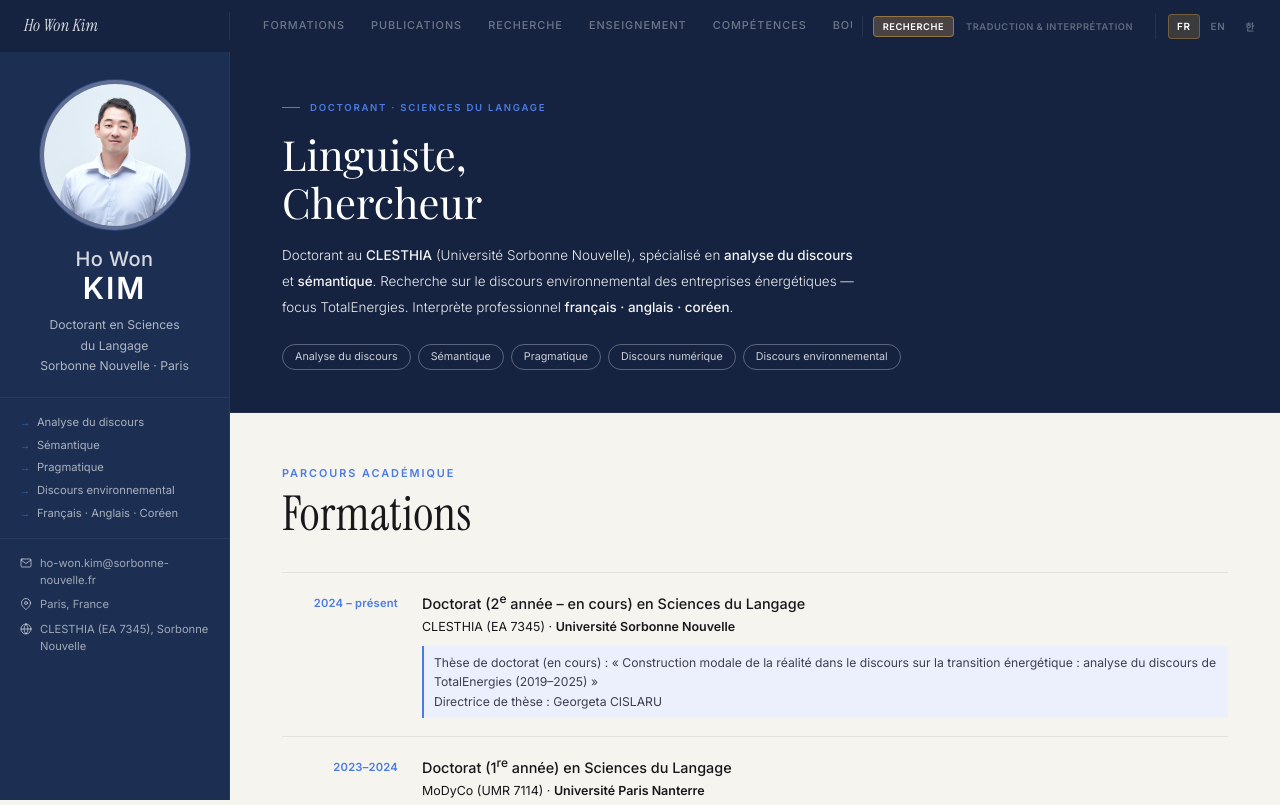
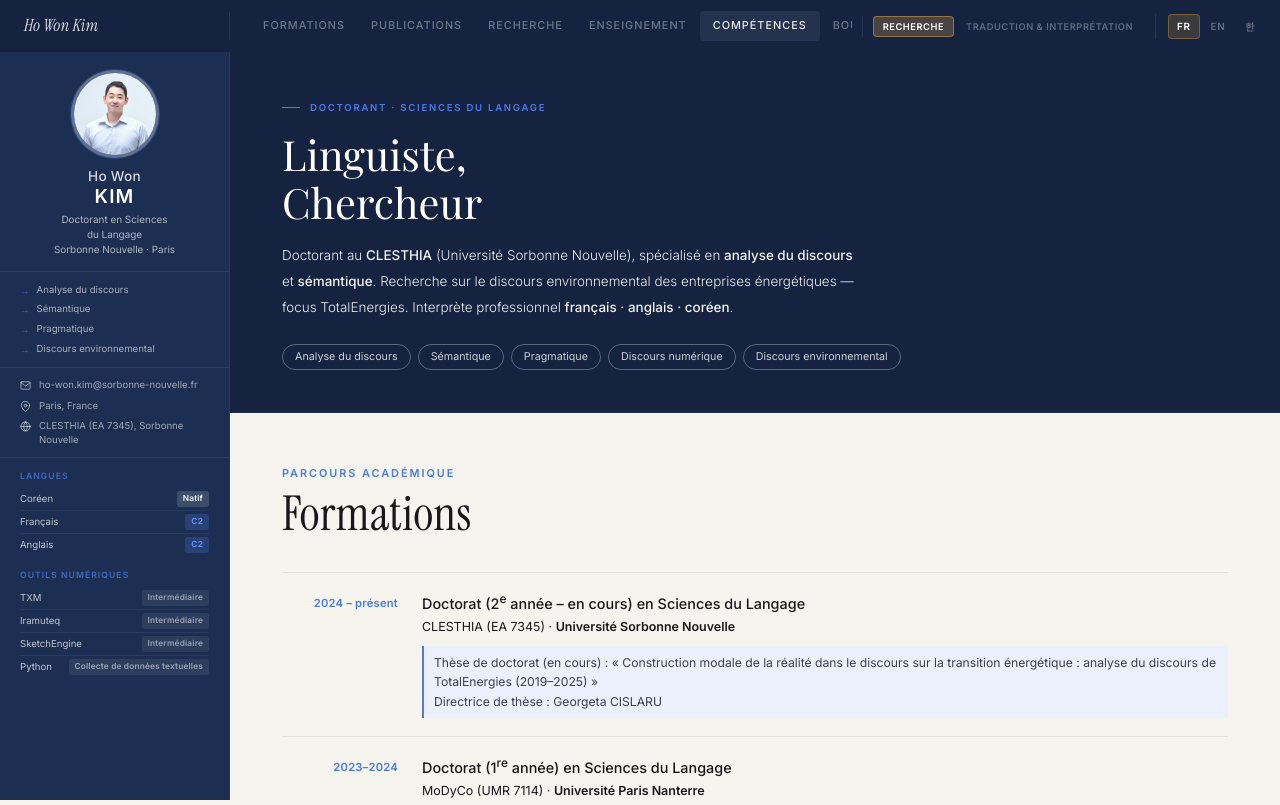
Before and after one commit to ho-won-kim/ho-won-kim.github.io, a plain HTML site: page index.html in a window 1280 px wide. Shown: the top 805 px of the page. Drawn offline with nearby package versions, Linux system fonts and the light colour scheme; a web font is replaced by a local one.

Commit message:
Move skills to sidebar; compress sidebar with clamp(); fallback to main on mobile

```diff
--- a/index.html
+++ b/index.html
@@ -151,15 +151,15 @@
       position: sticky;
       top: var(--topnav-h);
       height: calc(100vh - var(--topnav-h));
-      overflow-y: auto;
+      overflow: hidden;
       background: var(--navy-2);
       display: flex;
       flex-direction: column;
       border-right: 1px solid rgba(255,255,255,0.05);
     }
-    .sidebar::-webkit-scrollbar { width: 0; }
     .sb-photo-wrap {
-      padding: 28px 24px 20px;
+      padding: clamp(12px,2.2vh,28px) 20px clamp(8px,1.8vh,20px);
+      flex-shrink: 0;
       display: flex;
       flex-direction: column;
       align-items: center;
@@ -167,14 +167,14 @@
       border-bottom: 1px solid rgba(255,255,255,0.06);
     }
     .sb-photo {
-      width: 150px; height: 150px;
+      width: clamp(72px,11vh,130px); height: clamp(72px,11vh,130px);
       border-radius: 50%;
-      border: 4px solid rgba(255,255,255,0.28);
-      margin-bottom: 18px;
+      border: 3px solid rgba(255,255,255,0.28);
+      margin-bottom: clamp(8px,1.4vh,18px);
       background: var(--navy-3);
       display: flex; align-items: center; justify-content: center;
       font-family: 'Instrument Serif', serif;
-      font-size: 2.5rem;
+      font-size: clamp(1.5rem,4vh,2.5rem);
       color: rgba(255,255,255,0.4);
       overflow: hidden;
       box-shadow: 0 0 0 1px rgba(75,123,229,0.25);
@@ -182,36 +182,81 @@
     .sb-photo img { width: 100%; height: 100%; object-fit: cover; object-position: center top; display: block; }
     .sb-name {
       font-family: 'Inter', sans-serif;
-      font-size: 1.25rem;
+      font-size: clamp(0.85rem,1.6vh,1.25rem);
       font-style: normal;
       font-weight: 500;
       color: rgba(255,255,255,0.82);
       line-height: 1.1;
-      margin-bottom: 10px;
+      margin-bottom: clamp(4px,0.8vh,10px);
       letter-spacing: 0.02em;
     }
-    .sb-name em { font-style: normal; font-weight: 800; font-size: 1.9rem; color: #fff; letter-spacing: 0.06em; display: block; margin-top: 3px; text-transform: uppercase; line-height: 1.05; }
-    .sb-role { font-size: 0.76rem; font-weight: 400; color: rgba(255,255,255,0.65); line-height: 1.7; }
+    .sb-name em { font-style: normal; font-weight: 800; font-size: clamp(1.1rem,2.4vh,1.9rem); color: #fff; letter-spacing: 0.06em; display: block; margin-top: 2px; text-transform: uppercase; line-height: 1.05; }
+    .sb-role { font-size: clamp(0.62rem,1.1vh,0.76rem); font-weight: 400; color: rgba(255,255,255,0.65); line-height: 1.5; }
     .sb-tags {
-      padding: 16px 20px;
+      padding: clamp(8px,1.3vh,16px) 20px;
+      flex-shrink: 0;
       border-bottom: 1px solid rgba(255,255,255,0.06);
-      display: flex; flex-direction: column; gap: 6px;
+      display: flex; flex-direction: column; gap: clamp(3px,0.6vh,6px);
     }
     .sb-tag {
-      font-size: 0.7rem;
+      font-size: clamp(0.6rem,1.05vh,0.7rem);
       color: rgba(255,255,255,0.62);
       display: flex; align-items: flex-start; gap: 7px;
-      line-height: 1.5;
-    }
-    .sb-tag::before { content: '→'; color: rgba(75,123,229,0.8); font-size: 0.62rem; padding-top: 1px; flex-shrink: 0; }
-    .sb-contact { padding: 16px 20px; display: flex; flex-direction: column; gap: 8px; }
+      line-height: 1.45;
+    }
+    .sb-tag::before { content: '→'; color: rgba(75,123,229,0.8); font-size: 0.6rem; padding-top: 1px; flex-shrink: 0; }
+    .sb-contact {
+      padding: clamp(8px,1.3vh,16px) 20px;
+      flex-shrink: 0;
+      border-bottom: 1px solid rgba(255,255,255,0.06);
+      display: flex; flex-direction: column; gap: clamp(4px,0.8vh,8px);
+    }
     .sb-contact-item {
       display: flex; align-items: flex-start; gap: 8px;
-      font-size: 0.7rem; color: rgba(255,255,255,0.58); line-height: 1.5;
+      font-size: clamp(0.6rem,1.05vh,0.7rem); color: rgba(255,255,255,0.58); line-height: 1.45;
       transition: color .15s;
     }
     .sb-contact-item:hover { color: rgba(255,255,255,0.88); }
-    .sb-contact-item svg { width: 12px; height: 12px; flex-shrink: 0; margin-top: 2px; }
+    .sb-contact-item svg { width: 11px; height: 11px; flex-shrink: 0; margin-top: 2px; }
+    /* ── 사이드바 스킬 ── */
+    .sb-skills {
+      padding: clamp(8px,1.3vh,14px) 20px;
+      flex-shrink: 0;
+      display: flex;
+      flex-direction: column;
+      gap: clamp(8px,1.4vh,14px);
+    }
+    .sb-skill-group-label {
+      font-size: 0.54rem;
+      font-weight: 700;
+      letter-spacing: 0.12em;
+      text-transform: uppercase;
+      color: rgba(75,123,229,0.75);
+      margin-bottom: clamp(3px,0.6vh,6px);
+    }
+    .sb-sk-row {
+      display: flex;
+      justify-content: space-between;
+      align-items: center;
+      padding: clamp(2px,0.4vh,4px) 0;
+      border-bottom: 1px solid rgba(255,255,255,0.05);
+      font-size: clamp(0.6rem,1.05vh,0.66rem);
+      color: rgba(255,255,255,0.72);
+    }
+    .sb-sk-row:last-child { border-bottom: none; }
+    .sb-badge {
+      font-size: 0.52rem;
+      font-weight: 600;
+      padding: 1px 6px;
+      border-radius: 3px;
+      letter-spacing: 0.02em;
+      white-space: nowrap;
+    }
+    .sb-native { background: rgba(255,255,255,0.15); color: rgba(255,255,255,0.92); }
+    .sb-c2     { background: rgba(75,123,229,0.25);  color: rgba(100,150,255,1); }
+    .sb-mid    { background: rgba(255,255,255,0.07);  color: rgba(255,255,255,0.52); }
+    /* 데스크탑: #competences 메인섹션 숨김 (사이드바에 표시) */
+    @media (min-width: 761px) { #competences { display: none !important; } }
     /* ══════════════════════════════
        MAIN
     ══════════════════════════════ */
@@ -818,7 +863,6 @@
         <span class="sb-tag" data-i18n="sb-tag-2">Sémantique lexicale</span>
         <span class="sb-tag" data-i18n="sb-tag-3">Pragmatique</span>
         <span class="sb-tag" data-i18n="sb-tag-4">Discours environnemental</span>
-        <span class="sb-tag" data-i18n="sb-tag-5">Français · Anglais · Coréen</span>
       </div>
       <div class="sb-tags translation-only">
         <span class="sb-tag" data-i18n="sb-tag-tr-1">Diplomatique & public</span>
@@ -841,6 +885,22 @@
         <div class="sb-contact-item">
           <svg viewBox="0 0 24 24" fill="none" stroke="currentColor" stroke-width="2" stroke-linecap="round" stroke-linejoin="round"><circle cx="12" cy="12" r="10"/><line x1="2" y1="12" x2="22" y2="12"/><path d="M12 2a15.3 15.3 0 0 1 4 10 15.3 15.3 0 0 1-4 10 15.3 15.3 0 0 1-4-10 15.3 15.3 0 0 1 4-10z"/></svg>
           CLESTHIA (EA 7345), Sorbonne Nouvelle
+        </div>
+      </div>
+      <!-- ── 스킬 (사이드바) ── -->
+      <div class="sb-skills research-only">
+        <div class="sb-skill-group">
+          <div class="sb-skill-group-label" data-i18n="sk-lang-head">Langues</div>
+          <div class="sb-sk-row"><span data-i18n="sk-korean">Coréen</span><span class="sb-badge sb-native" data-i18n="sk-native">Natif</span></div>
+          <div class="sb-sk-row"><span>Français</span><span class="sb-badge sb-c2">C2</span></div>
+          <div class="sb-sk-row"><span data-i18n="sk-english">Anglais</span><span class="sb-badge sb-c2">C2</span></div>
+        </div>
+        <div class="sb-skill-group">
+          <div class="sb-skill-group-label" data-i18n="sk-tools-head">Outils numériques</div>
+          <div class="sb-sk-row"><span>TXM</span><span class="sb-badge sb-mid" data-i18n="sk-mid">Intermédiaire</span></div>
+          <div class="sb-sk-row"><span>Iramuteq</span><span class="sb-badge sb-mid" data-i18n="sk-mid">Intermédiaire</span></div>
+          <div class="sb-sk-row"><span>SketchEngine</span><span class="sb-badge sb-mid" data-i18n="sk-mid">Intermédiaire</span></div>
+          <div class="sb-sk-row"><span>Python</span><span class="sb-badge sb-mid" data-i18n="sk-python-badge">Collecte de données textuelles</span></div>
         </div>
       </div>
     </aside>
```
